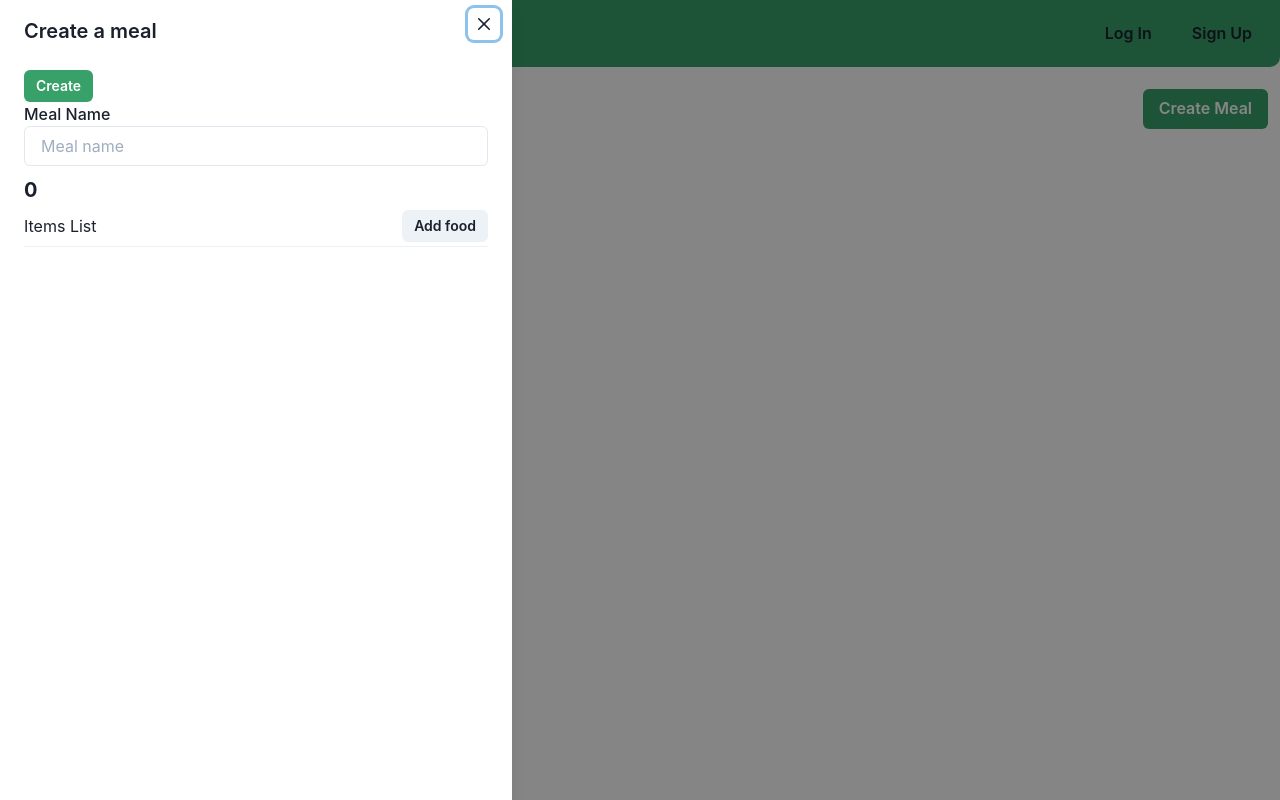
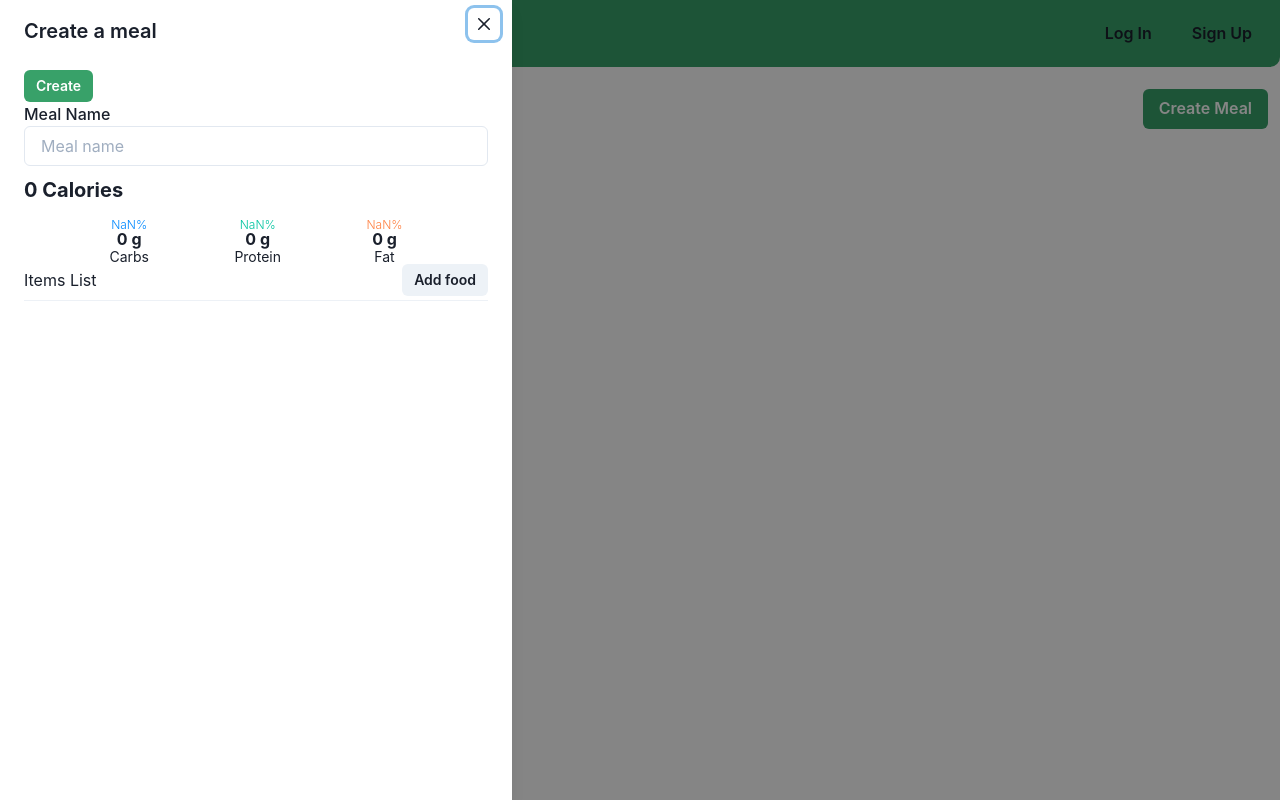
Before and after one commit to andrespty/mealplan, a React (Create React App) app in the folder frontend/: page / in a window 1280 px wide. Both pictures are taken after a click on the button "Create Meal". Built offline with nearby package versions, Linux system fonts and the light colour scheme.

Commit message:
Added sum of macros

```diff
--- a/frontend/src/components/Create_Meal/CreateMeal.js
+++ b/frontend/src/components/Create_Meal/CreateMeal.js
@@ -1,11 +1,15 @@
 import React, { createContext } from 'react'
-import { Box, Heading, Button, Input, Divider, Text, Flex, Spacer, useDisclosure } from '@chakra-ui/react'
+import { Box, Heading, Button, Input, Divider, Text, Flex, Spacer, useDisclosure, Center } from '@chakra-ui/react'
 import InputField from '../Inputs/InputField'
 import useCreateMeal from './useCreateMeal'
 import DrawerLayout from '../Drawer/DrawerLayout'
 import FoodHub from '../Food/Food_Hub/FoodHub'
 import FoodCard from '../Food/List_Food/FoodCard'
 import FoodDetails from '../Food/Food_Details/FoodDetails'
+import ChartPie from '../Charts/ChartPie'
+import Macros from '../Macros/Macros'
+
+const colors = ['#0088FE', '#00C49F', '#FF8042']
 
 function CreateMeal() {
 
@@ -27,8 +31,19 @@ function CreateMeal() {
                 </InputField>
 
                 <Heading as='h4' size='md' mb={2} >
-                    {meal_info.calories}
+                    {meal_info.calories} Calories
                 </Heading>
+
+                <Center>
+                    {/* <ChartPie size={80} colors={colors} /> */}
+                </Center>
+
+                <Macros
+                    colors={colors}
+                    protein={meal_info.macros.protein}
+                    carbs={meal_info.macros.carbs}
+                    fat={meal_info.macros.fat}
+                />
 
                 <Flex direction='row' alignItems='center' mb={1} >
                     <Text>Items List</Text>
--- a/frontend/src/components/Create_Meal/useCreateMeal.js
+++ b/frontend/src/components/Create_Meal/useCreateMeal.js
@@ -27,16 +27,29 @@ const useCreateMeal = (detailsClose, detailsOnOpen) => {
 
     const save_edit = (food) => {
         let recipe_foods = [...meal_info.recipe] // List with all ingredients and serving sizes
-        let calories = 0
+        let macros = {...meal_info.macros}
+        let calories = meal_info.calories
         let index = recipe_foods.findIndex(obj => obj._id === food._id)
-        console.log(recipe_foods[index])
+        calories -= parseFloat(recipe_foods[index].nutritional_facts.calories)
+        macros = {
+            protein: macros.protein - parseFloat(recipe_foods[index].nutritional_facts.protein),
+            carbs: macros.carbs - parseFloat(recipe_foods[index].nutritional_facts.total_carbohydrates),
+            fat: macros.fat - parseFloat(recipe_foods[index].nutritional_facts.total_fat)
+        }
         recipe_foods[index].nutritional_facts = {...recipe_foods[index].nutritional_facts, ...food.nutritional_facts}
         recipe_foods[index].serving_size = {...recipe_foods[index].serving_size, ...food.serving_size}
-        setMealInfo(state => ({
-            ...state,
+        calories += parseFloat(recipe_foods[index].nutritional_facts.calories)
+        macros = {
+            protein: macros.protein + parseFloat(recipe_foods[index].nutritional_facts.protein),
+            carbs: macros.carbs + parseFloat(recipe_foods[index].nutritional_facts.total_carbohydrates),
+            fat: macros.fat + parseFloat(recipe_foods[index].nutritional_facts.total_fat)
+        }
+        setMealInfo({
             recipe: recipe_foods,
-            // e
-        }))
+            calories:calories,
+            macros: macros
+            // chartData
+        })
         detailsClose()
     }
 
@@ -47,7 +60,18 @@ const initial_info = {
     name:'',
     items:[],       // ID of foods
     recipe: [],
-    calories:0
+    calories:0,
+    macros:{
+        protein: 0.0,
+        carbs: 0.0,
+        fat: 0.0
+    },
+    chartData:[
+        {
+            name:'Carbs',
+            value:0.0
+        }
+    ]
 }
 
 const reducer = (state, action) => {
--- a/frontend/src/components/Food/Food_Details/FoodDetails.js
+++ b/frontend/src/components/Food/Food_Details/FoodDetails.js
@@ -5,6 +5,9 @@ import WaitLoading from '../../../utils/WaitLoading'
 import InputField from '../../Inputs/InputField'
 import ChartPie from '../../Charts/ChartPie'
 import InputNumber from '../../Inputs/InputNumber'
+import Macros from '../../Macros/Macros'
+
+const colors = ['#0088FE', '#00C49F', '#FF8042']
 
 function FoodDetails({ editFood, save_edit }) {
 
@@ -40,6 +43,7 @@ function FoodDetails({ editFood, save_edit }) {
                     protein={info.nutritional_data.protein}
                     carbs={info.nutritional_data.total_carbohydrates}
                     fat={info.nutritional_data.total_fat}
+                    colors={colors}
                 />
             </Box>
 
@@ -69,43 +73,3 @@ function FoodDetails({ editFood, save_edit }) {
 }
 
 export default FoodDetails
-
-const colors = ['#0088FE', '#00C49F', '#FF8042']
-
-const Macros = ({protein, carbs, fat}) => {
-
-    const cal_protein = parseFloat(protein) * 4
-    const cal_carbs = parseFloat(carbs) * 4
-    const cal_fat = parseFloat(fat) * 9
-
-    const total_calories = cal_protein + cal_carbs + cal_fat
-    const protein_percentage = ((cal_protein/total_calories) * 100).toFixed(2)
-    const carbs_percentage = ((cal_carbs/total_calories) * 100).toFixed(2)
-    const fat_percentage = ((cal_fat/total_calories) * 100).toFixed(2)
-
-    return (
-        <Flex
-            alignContent='center'
-            alignItems='center'
-            direction='row'
-            justifyContent='space-evenly'
-            mt={2}
-        >
-            <Flex direction='column' alignContent='center' alignItems='center' lineHeight='1.1' >
-                <Text fontWeight='light' fontSize='xs' color={colors[0]} >{carbs_percentage}%</Text>
-                <Text fontWeight='bold' fontSize='md' >{carbs} g</Text>
-                <Text fontWeight='semilight' fontSize='sm' >Carbs</Text>
-            </Flex>
-            <Flex direction='column' alignContent='center' alignItems='center' lineHeight='1.1' >
-                <Text fontWeight='light' fontSize='xs' color={colors[1]} >{protein_percentage}%</Text>
-                <Text fontWeight='bold' fontSize='md' >{protein} g</Text>
-                <Text fontWeight='semilight' fontSize='sm'>Protein</Text>
-            </Flex>
-            <Flex direction='column' alignContent='center' alignItems='center' lineHeight='1.1' >
-                <Text fontWeight='light' fontSize='xs' color={colors[2]}>{fat_percentage}%</Text>
-                <Text fontWeight='bold' fontSize='md' >{fat} g</Text>
-                <Text fontWeight='semilight' fontSize='sm' >Fat</Text>
-            </Flex>
-        </Flex>
-    )
-}
--- a/frontend/src/components/Food/List_Food/ListMyFood.js
+++ b/frontend/src/components/Food/List_Food/ListMyFood.js
@@ -18,15 +18,25 @@ function ListMyFood({ close }) {
         close()
         let food_list = state.list.filter(food => state.selected.includes(food._id))
         let calories = 0
+        let macros = {
+            protein:0.0,
+            carbs:0.0,
+            fat:0.0
+        }
+
+        //Looping through all items to be added
         food_list.forEach(food => {
             calories += parseFloat(food.nutritional_facts.calories)
+            macros.protein += parseFloat(food.nutritional_facts.protein)
+            macros.carbs += parseFloat(food.nutritional_facts.total_carbohydrates)
+            macros.fat += parseFloat(food.nutritional_facts.total_fat)
         })
-        console.log(calories)
-        console.log(food_list)
         setMealInfo({
             items: state.selected,  // This is a list
             recipe: food_list,       // This will show t
-            calories: calories
+            calories: calories,
+            macros: macros,
+            chartData:{}
         })
     }
 
--- /dev/null
+++ b/frontend/src/components/Macros/Macros.js
@@ -0,0 +1,44 @@
+import React from 'react'
+import { Flex, Text } from '@chakra-ui/react'
+
+
+
+function Macros({ protein, carbs, fat, colors}) {
+
+    const cal_protein = parseFloat(protein) * 4
+    const cal_carbs = parseFloat(carbs) * 4
+    const cal_fat = parseFloat(fat) * 9
+
+    const total_calories = cal_protein + cal_carbs + cal_fat
+    const protein_percentage = ((cal_protein/total_calories) * 100).toFixed(2)
+    const carbs_percentage = ((cal_carbs/total_calories) * 100).toFixed(2)
+    const fat_percentage = ((cal_fat/total_calories) * 100).toFixed(2)
+
+    return (
+        <Flex
+            alignContent='center'
+            alignItems='center'
+            direction='row'
+            justifyContent='space-evenly'
+            mt={2}
+        >
+            <Flex direction='column' alignContent='center' alignItems='center' lineHeight='1.1' >
+                <Text fontWeight='light' fontSize='xs' color={colors[0]} >{carbs_percentage}%</Text>
+                <Text fontWeight='bold' fontSize='md' >{carbs} g</Text>
+                <Text fontWeight='semilight' fontSize='sm' >Carbs</Text>
+            </Flex>
+            <Flex direction='column' alignContent='center' alignItems='center' lineHeight='1.1' >
+                <Text fontWeight='light' fontSize='xs' color={colors[1]} >{protein_percentage}%</Text>
+                <Text fontWeight='bold' fontSize='md' >{protein} g</Text>
+                <Text fontWeight='semilight' fontSize='sm'>Protein</Text>
+            </Flex>
+            <Flex direction='column' alignContent='center' alignItems='center' lineHeight='1.1' >
+                <Text fontWeight='light' fontSize='xs' color={colors[2]}>{fat_percentage}%</Text>
+                <Text fontWeight='bold' fontSize='md' >{fat} g</Text>
+                <Text fontWeight='semilight' fontSize='sm' >Fat</Text>
+            </Flex>
+        </Flex>
+    )
+}
+
+export default Macros
```
